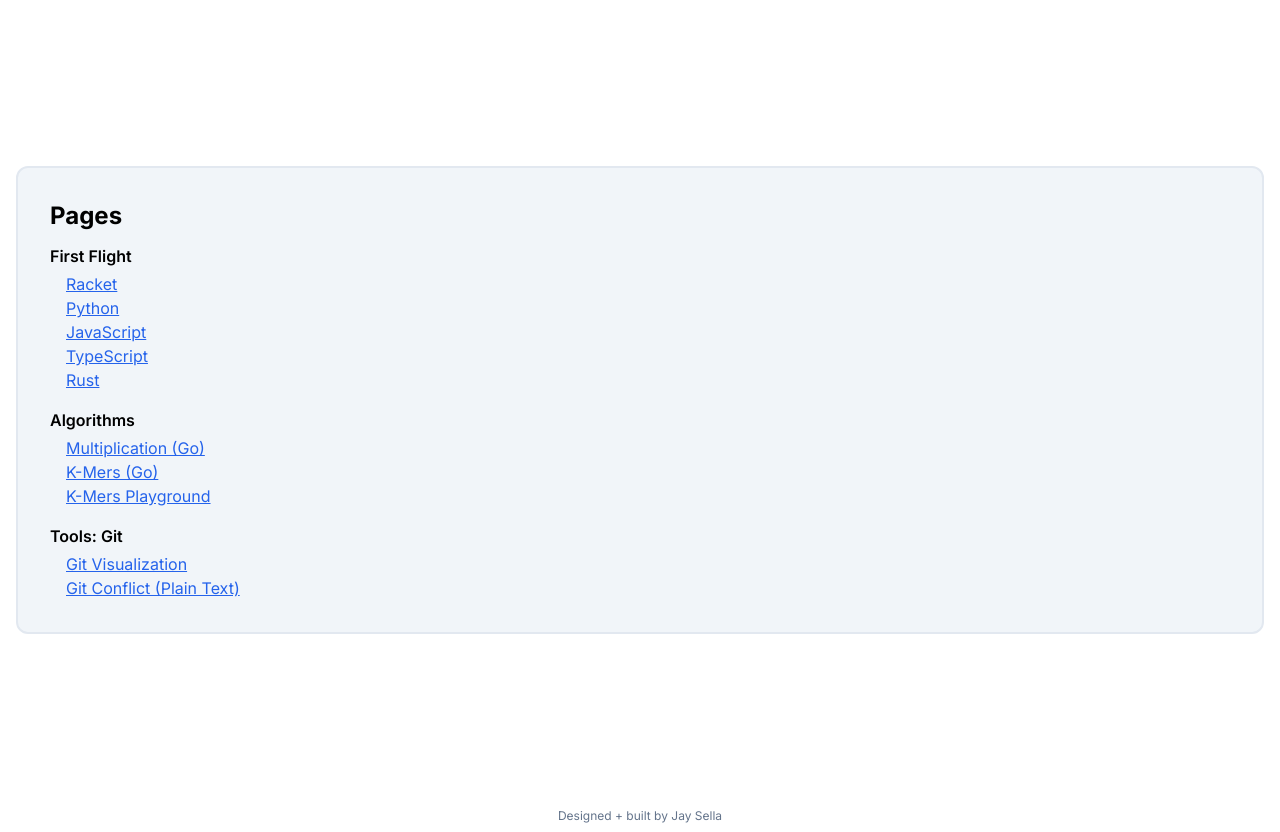
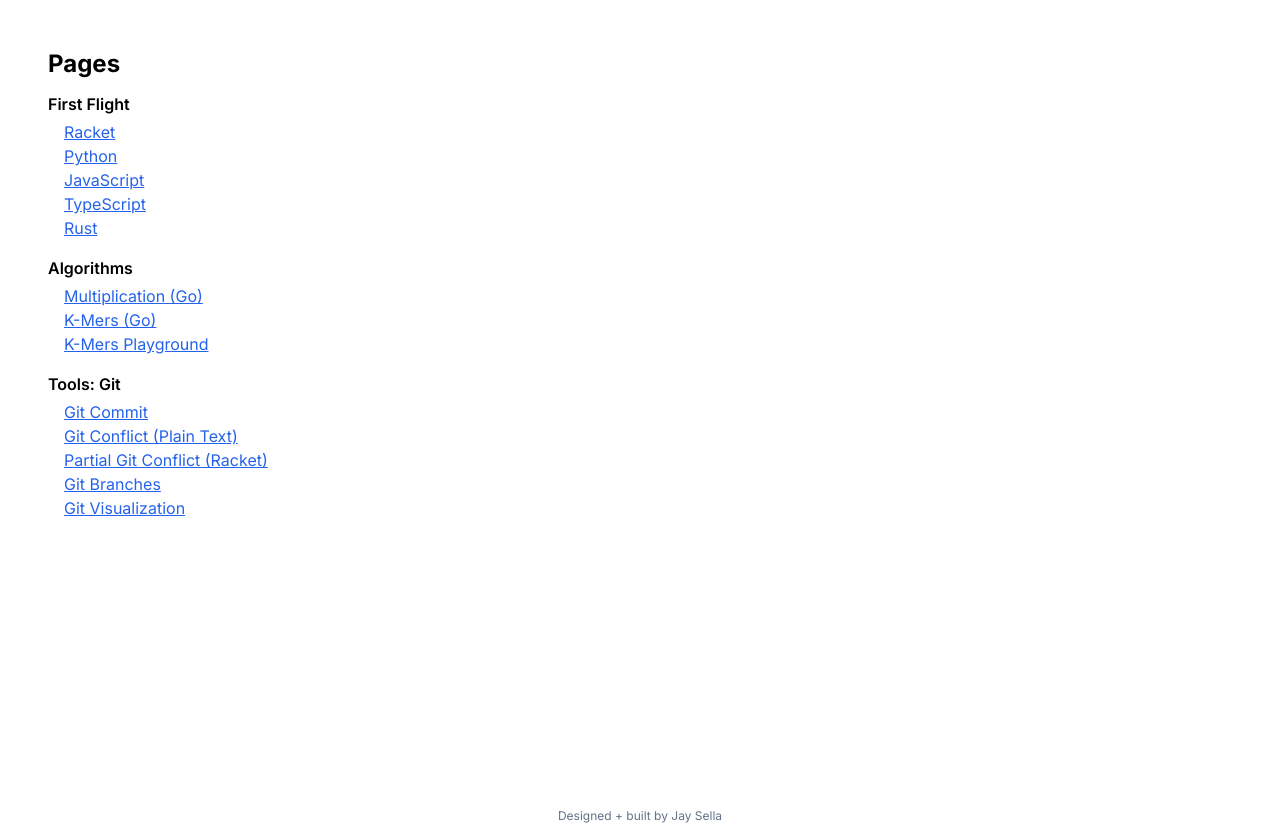
Before and after one commit to jaysella/block-comments, a Next.js app: page /pages in a window 1280 px wide. Built offline with nearby package versions, Linux system fonts and the light colour scheme.

Commit message:
Add missing links to /pages

```diff
--- a/app/git/conflict-alt/data.tsx
+++ b/app/git/partial-conflict/data.tsx
@@ -11,4 +11,4 @@ export const CONFLICT = `;; greet : String -> String
 =======
 (define (get-avatar-url username)
   (string-append "https://beta.example.com/images/" username ".png"))
->>>>>>> update-profile`;
+>>>>>>> switch-image-host`;
--- a/app/pages/page.tsx
+++ b/app/pages/page.tsx
@@ -7,8 +7,7 @@ export const metadata: Metadata = {
 
 export default function Page() {
   return (
-    <div className="container flex items-center justify-center min-h-screen mx-auto">
-      <div className="w-full p-4 border-2 bg-slate-100 border-slate-200 rounded-xl dark:bg-slate-900 dark:border-slate-800 md:p-8 links">
+    <div className="container min-h-screen p-6 mx-auto md:p-12 links">
       <h1 className="mb-3 text-2xl font-bold dark:text-slate-100">Pages</h1>
       <ul className="space-y-4 dark:text-slate-200">
         <li>
@@ -35,9 +34,7 @@ export default function Page() {
           <h2 className="font-semibold">Algorithms</h2>
           <ul className="pl-4 mt-1">
             <li>
-                <Link href="/algorithms/multiplication">
-                  Multiplication (Go)
-                </Link>
+              <Link href="/algorithms/multiplication">Multiplication (Go)</Link>
             </li>
             <li>
               <Link href="/algorithms/kmers">K-Mers (Go)</Link>
@@ -51,15 +48,25 @@ export default function Page() {
           <h2 className="font-semibold">Tools: Git</h2>
           <ul className="pl-4 mt-1">
             <li>
-                <Link href="/git/visualization">Git Visualization</Link>
+              <Link href="/git/commit">Git Commit</Link>
             </li>
             <li>
               <Link href="/git/conflict">Git Conflict (Plain Text)</Link>
+            </li>
+            <li>
+              <Link href="/git/partial-conflict">
+                Partial Git Conflict (Racket)
+              </Link>
+            </li>
+            <li>
+              <Link href="/git/branches">Git Branches</Link>
+            </li>
+            <li>
+              <Link href="/git/visualization">Git Visualization</Link>
             </li>
           </ul>
         </li>
       </ul>
     </div>
-    </div>
   );
 }
```
Also changed, not shown: app/git/partial-conflict/page.tsx (renamed from app/git/conflict-alt/page.tsx). Lines whose indentation alone changed are shown as unchanged.
